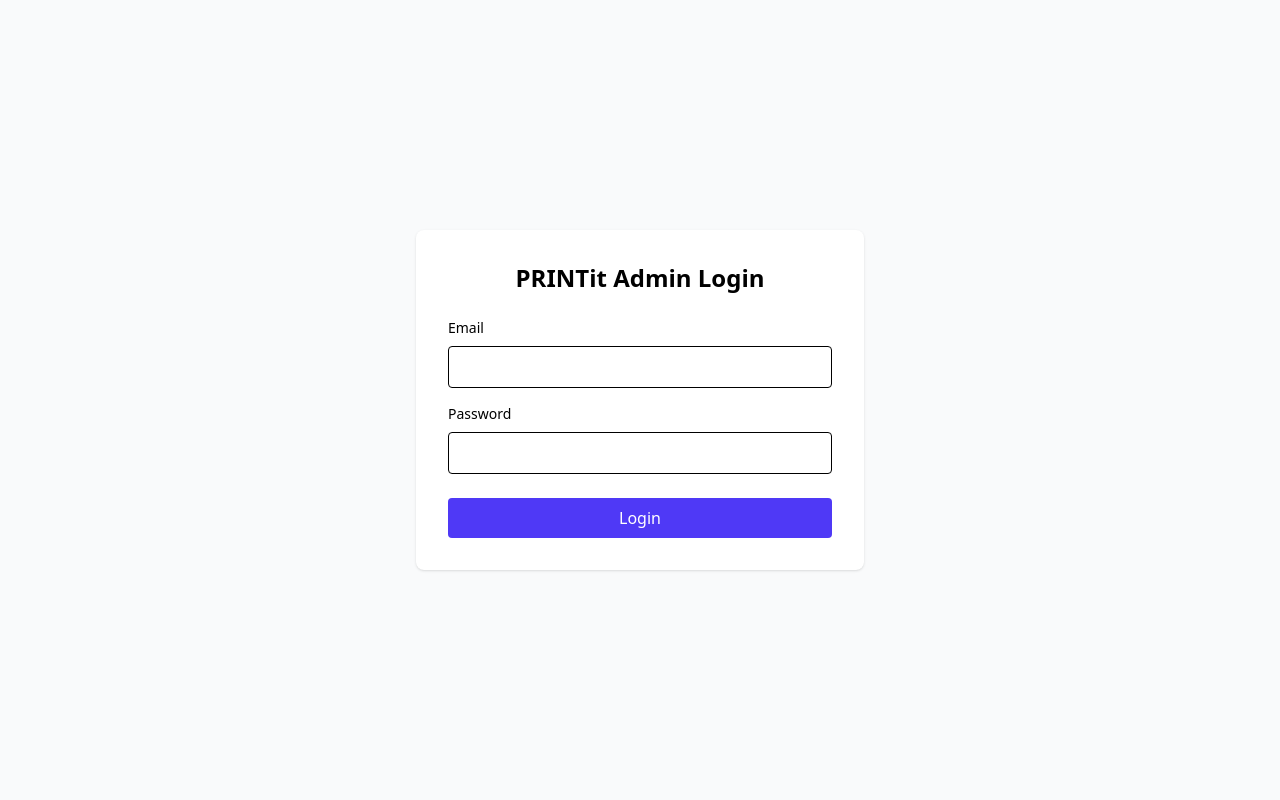
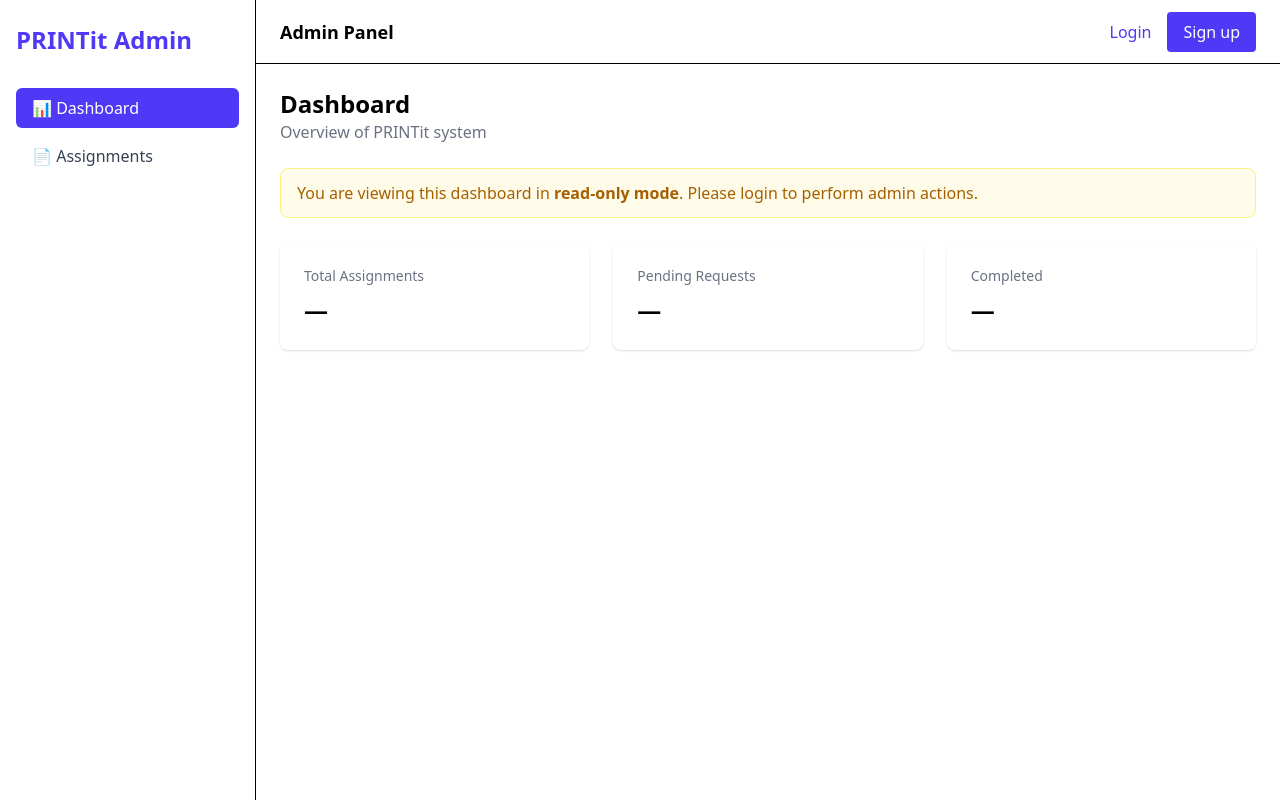
Before and after one commit to salilgupta332/PRINTit, a React (Vite) app in the folder admin/: page / in a window 1280 px wide. Before the commit this address led to /login. Built offline with nearby package versions, Linux system fonts and the light colour scheme.

Commit message:
Admin Dashboard  updated

```diff
--- a/admin/src/api/client.js
+++ b/admin/src/api/client.js
@@ -13,3 +13,20 @@
   }
   return data;
 }
+
+
+export async function apiGet(path, token = null) {
+  const res = await fetch(`/api${path}`, {
+    headers: {
+      "Content-Type": "application/json",
+      ...(token && { Authorization: `Bearer ${token}` })
+    }
+  });
+
+  const data = await res.json();
+  if (!res.ok) {
+    throw new Error(data.message || "Request failed");
+  }
+
+  return data;
+}
--- a/admin/src/components/layout/Header.jsx
+++ b/admin/src/components/layout/Header.jsx
@@ -1,11 +1,43 @@
+import { useAuth } from "../../context/AuthContext";
+import { useNavigate } from "react-router-dom";
+
 export default function Header() {
+  const { isAuthenticated, logout } = useAuth();
+  const navigate = useNavigate();
+
   return (
     <header className="h-16 bg-white border-b flex items-center justify-between px-6">
       <h2 className="font-semibold text-lg">Admin Panel</h2>
 
-      <button className="bg-red-500 text-white px-4 py-2 rounded-md">
-        Logout
-      </button>
+      <div className="space-x-4">
+        {!isAuthenticated ? (
+          <>
+            <button
+              onClick={() => navigate("/login")}
+              className="text-indigo-600 font-medium"
+            >
+              Login
+            </button>
+
+            <button
+              onClick={() => navigate("/signup")}
+              className="bg-indigo-600 text-white px-4 py-2 rounded"
+            >
+              Sign up
+            </button>
+          </>
+        ) : (
+          <button
+            onClick={() => {
+              logout();
+              navigate("/");
+            }}
+            className="bg-red-500 text-white px-4 py-2 rounded"
+          >
+            Logout
+          </button>
+        )}
+      </div>
     </header>
   );
 }
--- a/admin/src/components/layout/Sidebar.jsx
+++ b/admin/src/components/layout/Sidebar.jsx
@@ -1,4 +1,9 @@
+import { NavLink } from "react-router-dom";
+
 export default function Sidebar() {
+  const linkBase =
+    "flex items-center gap-2 px-4 py-2 rounded-md font-medium transition";
+
   return (
     <aside className="w-64 bg-white border-r min-h-screen px-4 py-6">
       <h1 className="text-2xl font-bold text-indigo-600 mb-8">
@@ -6,19 +11,34 @@
       </h1>
 
       <nav className="space-y-2">
-        <a
-          href="/dashboard"
-          className="block px-4 py-2 rounded-md hover:bg-indigo-50"
+        {/* Dashboard */}
+        <NavLink
+          to="/"
+          end
+          className={({ isActive }) =>
+            `${linkBase} ${
+              isActive
+                ? "bg-indigo-600 text-white"
+                : "text-gray-700 hover:bg-indigo-50"
+            }`
+          }
         >
           📊 Dashboard
-        </a>
+        </NavLink>
 
-        <a
-          href="/assignments"
-          className="block px-4 py-2 rounded-md bg-indigo-600 text-white"
+        {/* Assignments */}
+        <NavLink
+          to="/assignments"
+          className={({ isActive }) =>
+            `${linkBase} ${
+              isActive
+                ? "bg-indigo-600 text-white"
+                : "text-gray-700 hover:bg-indigo-50"
+            }`
+          }
         >
           📄 Assignments
-        </a>
+        </NavLink>
       </nav>
     </aside>
   );
--- a/admin/src/pages/Assignments.jsx
+++ b/admin/src/pages/Assignments.jsx
@@ -1,6 +1,32 @@
+import { useEffect, useState } from "react";
 import AdminLayout from "../components/layout/AdminLayout";
+import { useAuth } from "../context/AuthContext";
+import { apiGet } from "../api/client";
 
 export default function Assignments() {
+  const { isAuthenticated, token } = useAuth();
+  const [assignments, setAssignments] = useState([]);
+  const [loading, setLoading] = useState(true);
+  const [error, setError] = useState("");
+
+  useEffect(() => {
+    const fetchAssignments = async () => {
+      try {
+        const data = await apiGet(
+          "/admin/assignments",
+          isAuthenticated ? token : null
+        );
+        setAssignments(data);
+      } catch (err) {
+        setError(err.message);
+      } finally {
+        setLoading(false);
+      }
+    };
+
+    fetchAssignments();
+  }, [isAuthenticated, token]);
+
   return (
     <AdminLayout>
       <h1 className="text-2xl font-bold mb-1">Assignments</h1>
@@ -8,36 +34,67 @@
         Manage and track all student assignments
       </p>
 
+      {!isAuthenticated && (
+        <div className="mb-4 rounded border border-yellow-200 bg-yellow-50 p-3 text-yellow-700">
+          Read-only mode. Login required to perform actions.
+        </div>
+      )}
+
+      {loading && <p>Loading assignments...</p>}
+      {error && <p className="text-red-500">{error}</p>}
+
+      {!loading && !error && (
         <div className="bg-white rounded-lg shadow">
           <table className="w-full">
             <thead className="border-b">
-            <tr className="text-left">
-              <th className="p-4">Assignment</th>
-              <th className="p-4">Student</th>
-              <th className="p-4">Deadline</th>
-              <th className="p-4">Status</th>
-              <th className="p-4">Action</th>
+              <tr>
+                <th className="p-4 text-left">Deadline</th>
+                <th className="p-4 text-left">Status</th>
+                <th className="p-4 text-left">Action</th>
               </tr>
             </thead>
+
             <tbody>
-            <tr className="border-b">
-              <td className="p-4">—</td>
-              <td className="p-4">—</td>
-              <td className="p-4">12/02/2026</td>
+              {assignments.map((a) => (
+                <tr key={a._id} className="border-b">
                   <td className="p-4">
-                <span className="bg-gray-100 px-3 py-1 rounded-full text-sm">
-                  requested
+                    {new Date(a.deadline).toLocaleDateString()}
+                  </td>
+
+                  <td className="p-4">
+                    <span className="rounded-full bg-gray-100 px-3 py-1 text-sm">
+                      {a.status}
                     </span>
                   </td>
+
                   <td className="p-4">
-                <button className="bg-indigo-600 text-white px-4 py-2 rounded-md">
+                    {isAuthenticated ? (
+                      <button className="rounded bg-indigo-600 px-4 py-2 text-white">
                         View
                       </button>
+                    ) : (
+                      <button
+                        disabled
+                        className="cursor-not-allowed rounded bg-gray-300 px-4 py-2 text-gray-600"
+                      >
+                        Login required
+                      </button>
+                    )}
                   </td>
                 </tr>
+              ))}
+
+              {assignments.length === 0 && (
+                <tr>
+                  <td colSpan="3" className="p-6 text-center text-gray-500">
+                    No assignments found
+                  </td>
+                </tr>
+              )}
             </tbody>
           </table>
         </div>
+      )}
     </AdminLayout>
   );
 }
--- a/admin/src/pages/Dashboard.jsx
+++ b/admin/src/pages/Dashboard.jsx
@@ -0,0 +1,51 @@
+import AdminLayout from "../components/layout/AdminLayout";
+import { useAuth } from "../context/AuthContext";
+
+export default function Dashboard() {
+  const { isAuthenticated } = useAuth();
+
+  return (
+    <AdminLayout>
+      {/* Header */}
+      <div className="mb-6">
+        <h1 className="text-2xl font-bold">Dashboard</h1>
+        <p className="text-gray-500">Overview of PRINTit system</p>
+      </div>
+
+      {/* Read-only warning (ONLY when not logged in) */}
+      {!isAuthenticated && (
+        <div className="mb-6 rounded-lg border border-yellow-200 bg-yellow-50 px-4 py-3">
+          <p className="text-yellow-700">
+            You are viewing this dashboard in{" "}
+            <span className="font-semibold">read-only mode</span>.
+            Please login to perform admin actions.
+          </p>
+        </div>
+      )}
+
+      {/* Stats cards */}
+      <div className="grid grid-cols-1 gap-6 md:grid-cols-3">
+        <div className="rounded-lg bg-white p-6 shadow">
+          <h3 className="text-sm font-medium text-gray-500">
+            Total Assignments
+          </h3>
+          <p className="mt-2 text-2xl font-semibold">—</p>
+        </div>
+
+        <div className="rounded-lg bg-white p-6 shadow">
+          <h3 className="text-sm font-medium text-gray-500">
+            Pending Requests
+          </h3>
+          <p className="mt-2 text-2xl font-semibold">—</p>
+        </div>
+
+        <div className="rounded-lg bg-white p-6 shadow">
+          <h3 className="text-sm font-medium text-gray-500">
+            Completed
+          </h3>
+          <p className="mt-2 text-2xl font-semibold">—</p>
+        </div>
+      </div>
+    </AdminLayout>
+  );
+}
--- /dev/null
+++ b/admin/src/pages/Signup.jsx
@@ -0,0 +1,94 @@
+import { useState } from "react";
+import { apiPost } from "../api/client";
+import { useNavigate } from "react-router-dom";
+
+export default function Signup() {
+  const navigate = useNavigate();
+
+  const [email, setEmail] = useState("");
+  const [password, setPassword] = useState("");
+  const [error, setError] = useState("");
+  const [loading, setLoading] = useState(false);
+  const [success, setSuccess] = useState(false);
+
+  const handleSubmit = async (e) => {
+    e.preventDefault();
+    setError("");
+    setLoading(true);
+
+    try {
+      await apiPost("/admin/signup", { email, password });
+      setSuccess(true);
+
+      // redirect to login after short delay
+      setTimeout(() => {
+        navigate("/login");
+      }, 1500);
+    } catch (err) {
+      setError(err.message);
+    } finally {
+      setLoading(false);
+    }
+  };
+
+  return (
+    <div className="min-h-screen flex items-center justify-center bg-gray-50">
+      <form
+        onSubmit={handleSubmit}
+        className="bg-white p-8 rounded-lg shadow w-full max-w-md"
+      >
+        <h1 className="text-2xl font-bold mb-6 text-center">
+          Create Admin Account
+        </h1>
+
+        {error && (
+          <div className="bg-red-50 text-red-600 p-3 rounded mb-4">
+            {error}
+          </div>
+        )}
+
+        {success && (
+          <div className="bg-green-50 text-green-700 p-3 rounded mb-4">
+            Signup successful! Redirecting to login…
+          </div>
+        )}
+
+        <label className="block mb-2 text-sm font-medium">Email</label>
+        <input
+          type="email"
+          className="w-full border rounded px-3 py-2 mb-4 focus:outline-none focus:ring-2 focus:ring-indigo-500"
+          value={email}
+          onChange={(e) => setEmail(e.target.value)}
+          required
+        />
+
+        <label className="block mb-2 text-sm font-medium">Password</label>
+        <input
+          type="password"
+          className="w-full border rounded px-3 py-2 mb-6 focus:outline-none focus:ring-2 focus:ring-indigo-500"
+          value={password}
+          onChange={(e) => setPassword(e.target.value)}
+          required
+        />
+
+        <button
+          type="submit"
+          disabled={loading}
+          className="w-full bg-indigo-600 text-white py-2 rounded hover:bg-indigo-700 transition"
+        >
+          {loading ? "Creating account..." : "Sign Up"}
+        </button>
+
+        <p className="mt-4 text-center text-sm text-gray-500">
+          Already have an account?{" "}
+          <span
+            onClick={() => navigate("/login")}
+            className="text-indigo-600 cursor-pointer hover:underline"
+          >
+            Login
+          </span>
+        </p>
+      </form>
+    </div>
+  );
+}
--- a/admin/src/routes/AppRoutes.jsx
+++ b/admin/src/routes/AppRoutes.jsx
@@ -1,24 +1,16 @@
-import { BrowserRouter, Routes, Route, Navigate } from "react-router-dom";
+import { BrowserRouter, Routes, Route } from "react-router-dom";
+import Dashboard from "../pages/Dashboard";
+import Assignments from "../pages/Assignments";
 import Login from "../pages/Login";
-import Assignments from "../pages/Assignments";
-import ProtectedRoute from "./ProtectedRoute";
-
+import Signup from "../pages/Signup";
 export default function AppRoutes() {
   return (
     <BrowserRouter>
       <Routes>
+        <Route path="/" element={<Dashboard />} />
+        <Route path="/assignments" element={<Assignments />} />
         <Route path="/login" element={<Login />} />
-
-        <Route
-          path="/assignments"
-          element={
-            <ProtectedRoute>
-              <Assignments />
-            </ProtectedRoute>
-          }
-        />
-
-        <Route path="*" element={<Navigate to="/assignments" />} />
+        <Route path="/signup" element={<Signup />} />
       </Routes>
     </BrowserRouter>
   );
```
Lines whose indentation alone changed are shown as unchanged.
